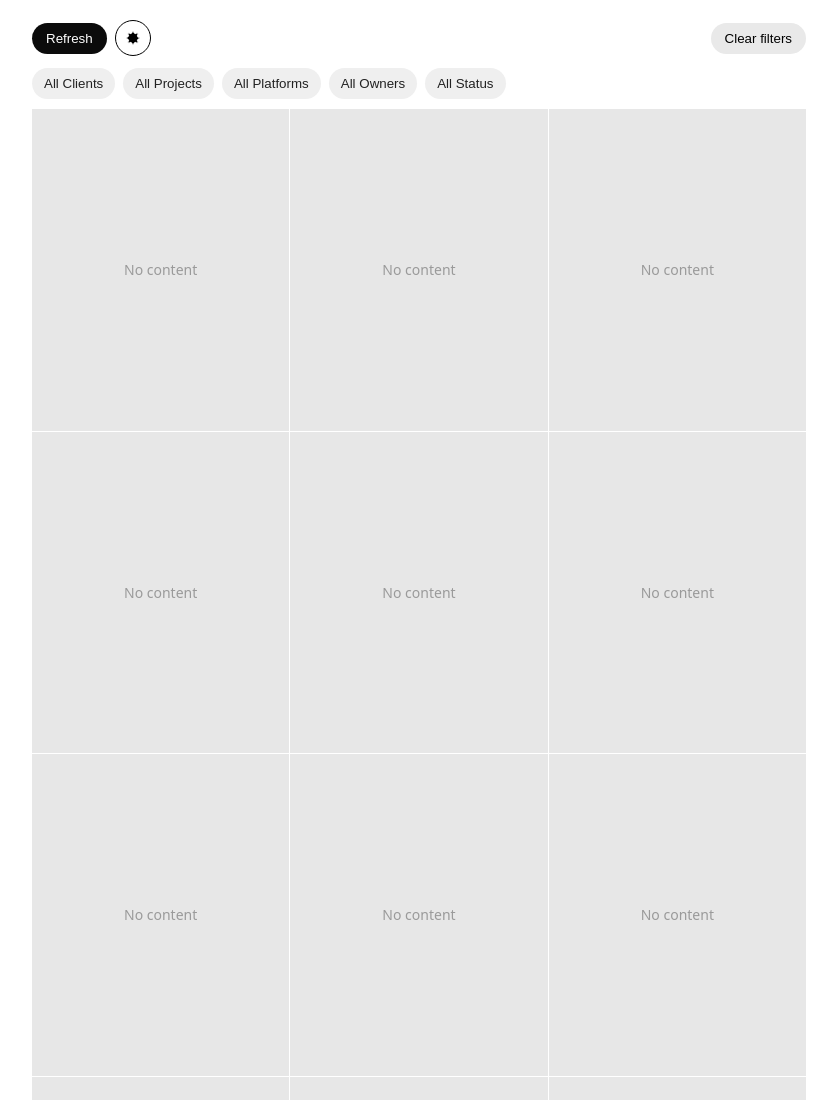
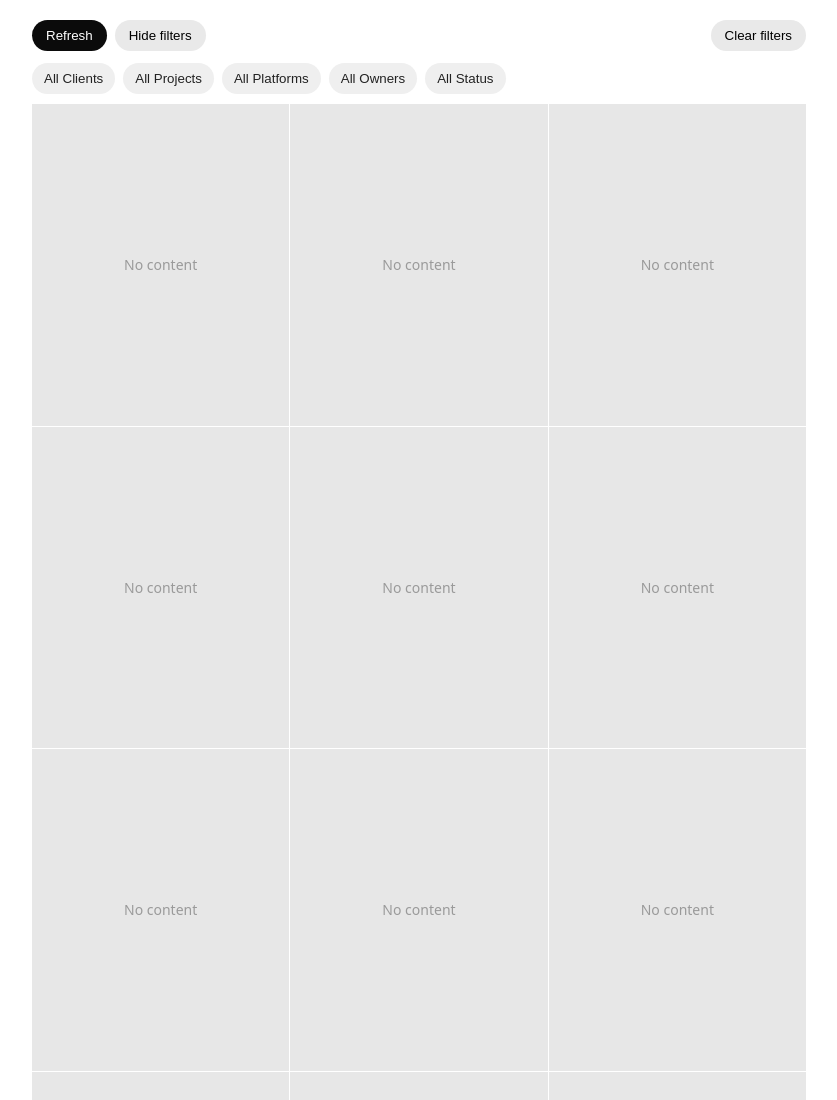
Before and after one commit to emiliagrijalvao666/notion-grid-irregular, a website: page index.html in a window 1280 px wide. Shown: the top 1100 px of the page, without its empty margins (221-1058 px from the left). Drawn offline with Linux system fonts and the light colour scheme; no server answers.

Commit message:
Update index.html

```diff
--- a/index.html
+++ b/index.html
@@ -12,22 +12,17 @@
     <div class="toolbar">
       <div class="left">
         <button id="btnRefresh" class="btn btn--refresh">Refresh</button>
-        <!-- ⚙️ botón engranaje -->
+        <!-- 🔁 botón texto para mostrar/ocultar filtros -->
         <button
-          id="btnGear"
-          class="btn btn--gear"
-          aria-label="Toggle filters"
+          id="btnFiltersToggle"
+          class="btn btn--ghost btn--filters-toggle"
+          type="button"
           aria-expanded="true"
-          type="button"
         >
-          <svg viewBox="0 0 24 24" aria-hidden="true">
-            <path d="M12 15C13.6569 15 15 13.6569 15 12C15 10.3431 13.6569 9 12 9C10.3431 9 9 10.3431 9 12C9 13.6569 10.3431 15 12 15Z" stroke="white" stroke-width="1.5" stroke-linecap="round" stroke-linejoin="round"/>
-            <path d="M19.6224 10.3954L18.5247 7.7448L20 6L18 4L16.2647 5.48295L13.5578 4.36974L12.9353 2H10.981L10.3491 4.40113L7.70441 5.51596L6 4L4 6L5.45337 7.78885L4.3725 10.4463L2 11V13L4.40111 13.6555L5.51575 16.2997L4 18L6 20L7.79116 18.5403L10.397 19.6123L11 22H13L13.6045 19.6132L16.2551 18.5155C16.6969 18.8313 18 20 18 20L20 18L18.5159 16.2494L19.6139 13.598L21.9999 12.9772L22 11L19.6224 10.3954Z" stroke="white" stroke-width="1.5" stroke-linecap="round" stroke-linejoin="round"/>
-          </svg>
+          Hide filters
         </button>
       </div>
       <div class="right">
-        <!-- 🔁 quitamos el botón separado de Show owners -->
         <button id="btnClear" class="btn btn--ghost">
           Clear filters <span id="badgeCount" class="badge" hidden>0</span>
         </button>
```
